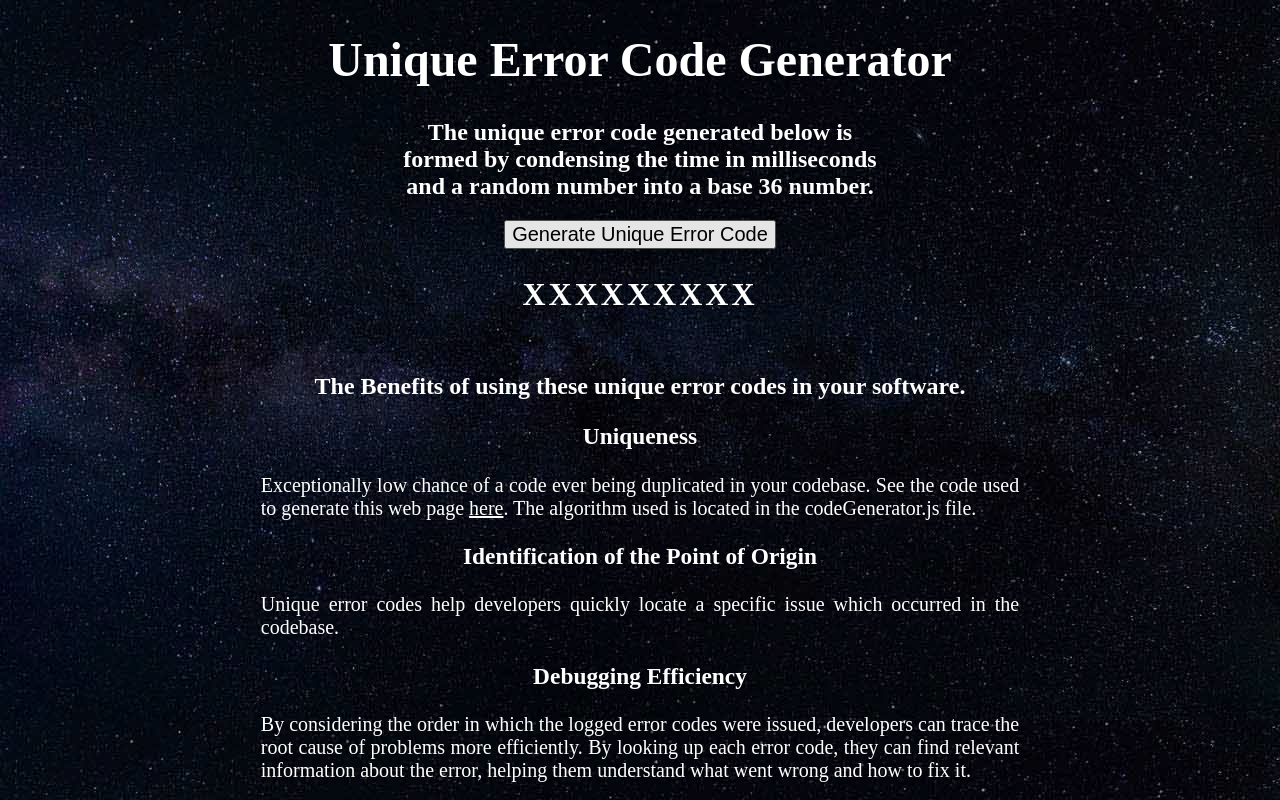
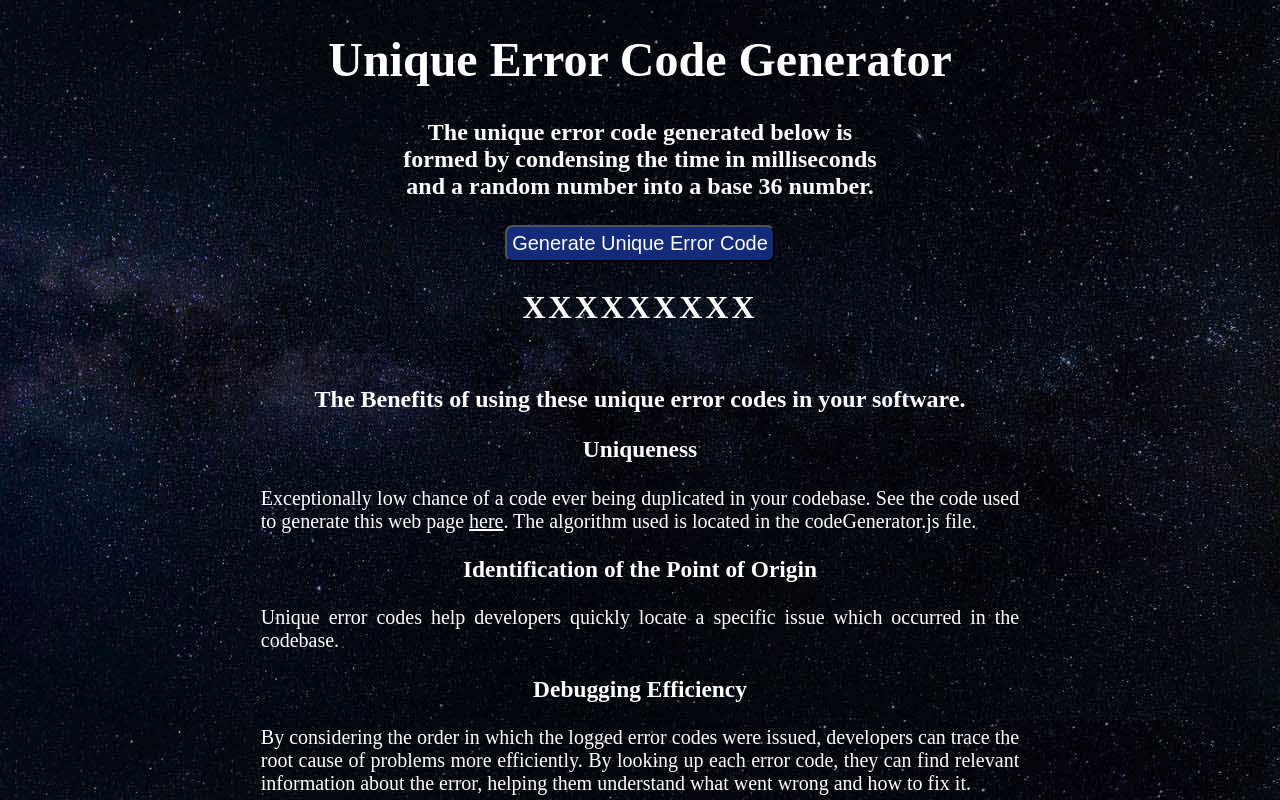
Before and after one commit to CharlesKnell/unique-error-code-generator, a plain HTML site: page index.html in a window 1280 px wide. In both pictures the pointer is over the input "Generate Unique Error Code". Shown: the top 800 px of the page. Drawn offline with Linux system fonts and the light colour scheme.

Commit message:
adjustments and additions to the submit button styles

```diff
--- a/style.css
+++ b/style.css
@@ -72,6 +72,15 @@ a:hover {
 
 #submit {
     font-size: 20px;
+    padding: 5px;
+    border-radius: 8px;
+    margin-top: 5px;
+}
+
+#submit:hover {
+    background-color:#132b7a;
+    color:white;
+    cursor: pointer;
 }
 
 #errorCode {
```
